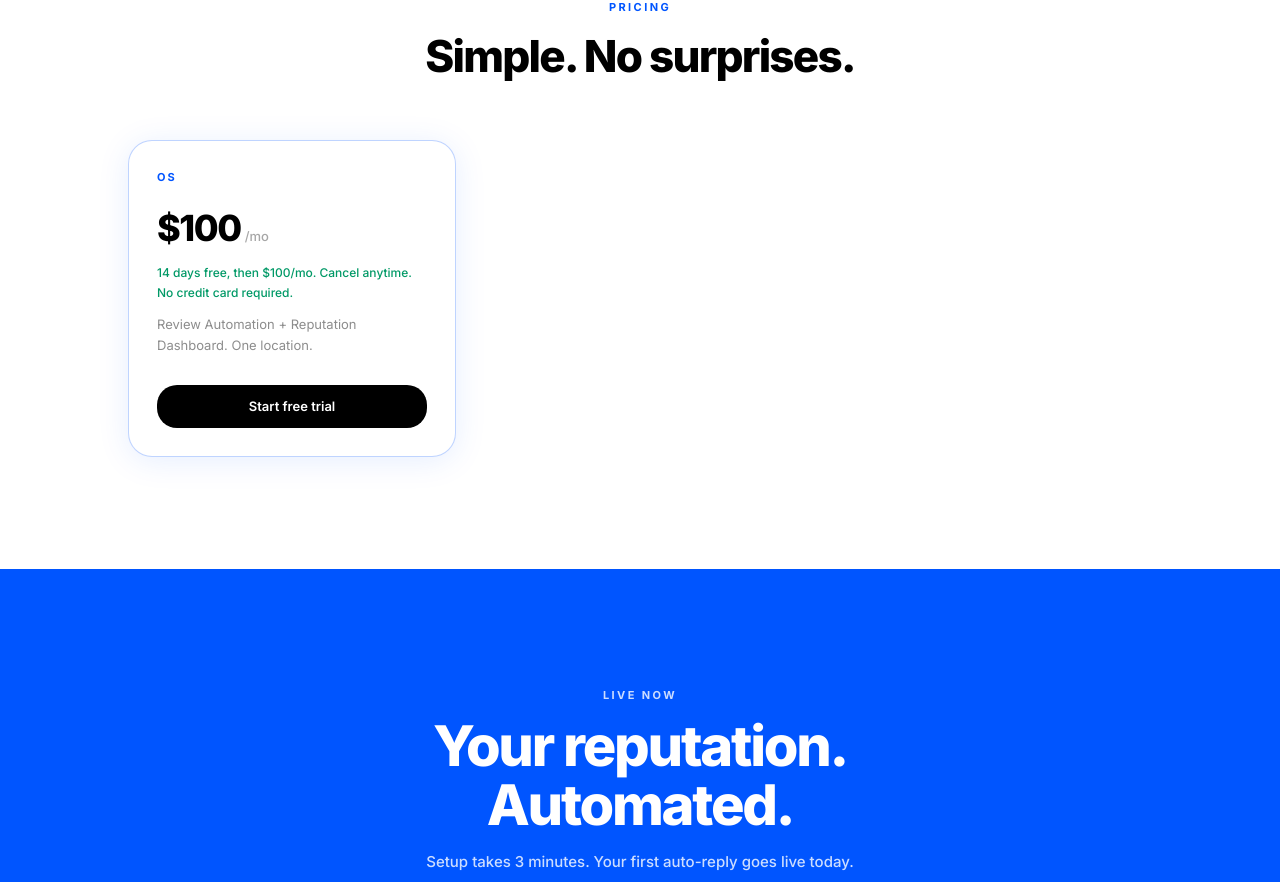
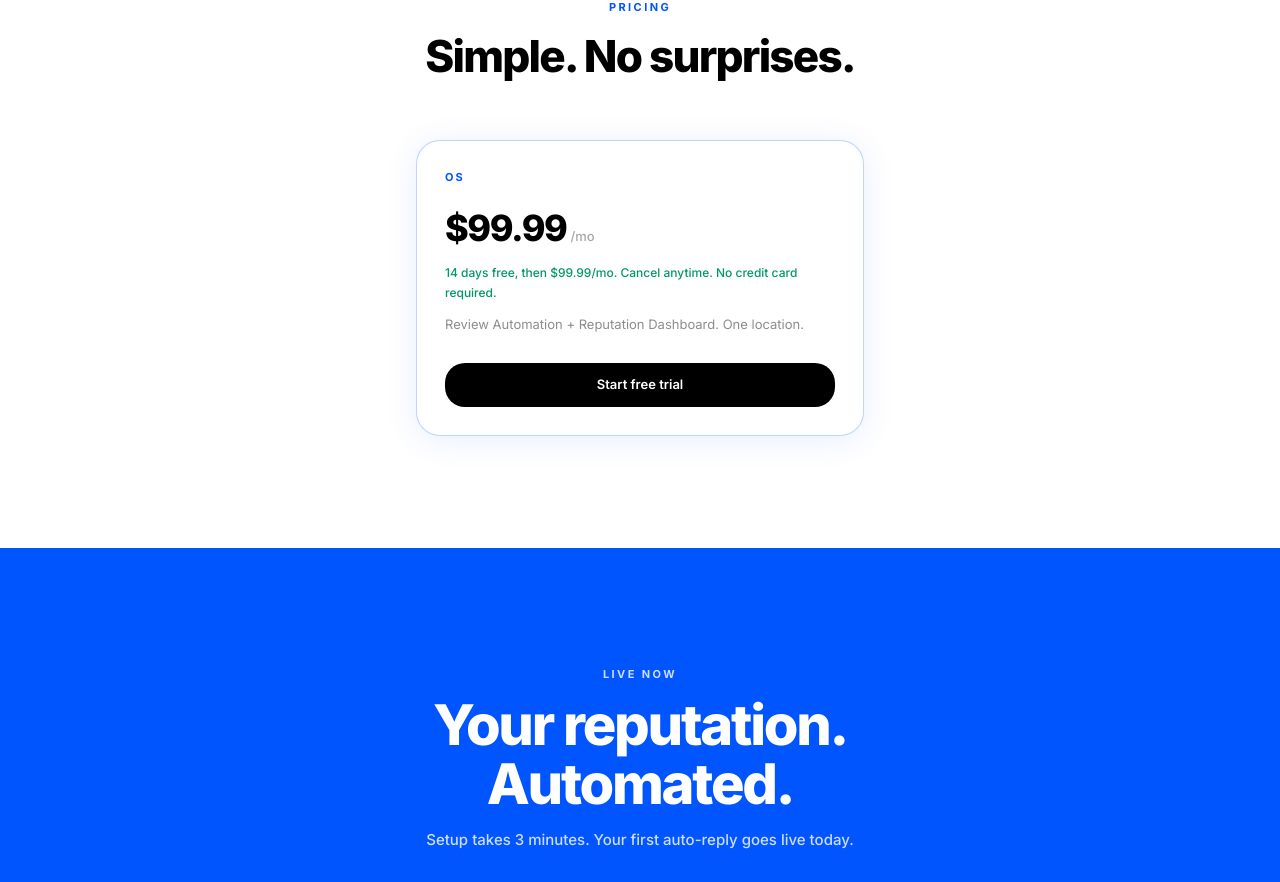
Before and after one commit to NarenS31/Solsara, a Next.js app in the folder frontend/: page / in a window 1280 px wide. Shown: the part 3236-4118 px from the top of the page. Built offline with nearby package versions, Linux system fonts and the light colour scheme.

Commit message:
Center pricing card and set .99

```diff
--- a/frontend/app/landing.tsx
+++ b/frontend/app/landing.tsx
@@ -406,7 +406,7 @@ export default function Landing() {
                         </h2>
                     </motion.div>
 
-                    <div style={{ display: "flex", flexWrap: "wrap", gap: "24px", justifyContent: "center", width: "100%", maxWidth: "720px", margin: "0 auto" }}>
+                    <div style={{ display: "flex", flexWrap: "wrap", gap: "24px", justifyContent: "center", width: "100%", maxWidth: "100%", margin: "0 auto" }}>
                         {PRICING.map((plan, i) => (
                             <motion.div
                                 key={plan.label}
@@ -421,7 +421,7 @@ export default function Landing() {
                                     borderRadius: "16px",
                                     padding: "32px 36px",
                                     minWidth: "240px",
-                                    maxWidth: "280px",
+                                    maxWidth: "320px",
                                 }}
                             >
                                 <div style={{ fontFamily: "var(--font-display)", fontSize: "12px", fontWeight: "600", color: plan.primary ? "var(--accent)" : "var(--text-muted)", letterSpacing: "0.04em", marginBottom: "16px" }}>
--- a/frontend/app/page.tsx
+++ b/frontend/app/page.tsx
@@ -370,9 +370,9 @@ function FeaturesBento() {
 const PLANS = [
   {
     name: "OS",
-    price: "$100",
+    price: "$99.99",
     period: "/mo",
-    trialSubtext: "14 days free, then $100/mo. Cancel anytime. No credit card required.",
+    trialSubtext: "14 days free, then $99.99/mo. Cancel anytime. No credit card required.",
     desc: "Review Automation + Reputation Dashboard. One location.",
     cta: "Start free trial",
     primary: true,
@@ -516,12 +516,12 @@ export default function Landing() {
               </h2>
             </div>
 
-            <div className="grid gap-5 md:grid-cols-3">
+            <div className="grid gap-5 md:grid-cols-1 place-items-center">
               {PLANS.map((plan) => (
                 <div
                   key={plan.name}
                   className={cn(
-                    "flex flex-col rounded-2xl border p-7",
+                    "flex w-full max-w-md flex-col rounded-2xl border p-7",
                     plan.primary
                       ? "border-[#0055ff]/25 bg-white shadow-[0_4px_32px_rgba(0,85,255,0.1)]"
                       : "border-black/[0.06] bg-white"
```
